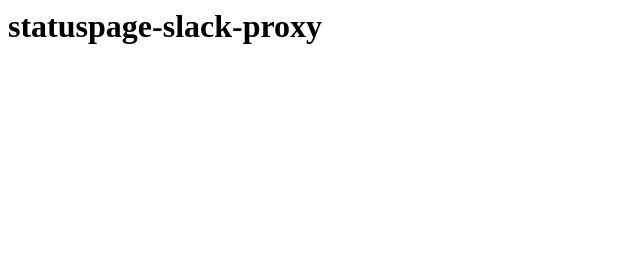
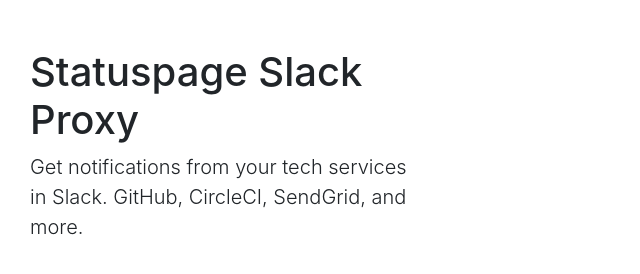
Before and after one commit to danpalmer/statuspage-slack-proxy, a plain HTML site: page static/index.html in a window 1280 px wide. Shown: the whole page, without its empty margins (0-640 px from the left). Drawn offline with nearby package versions, Linux system fonts and the light colour scheme.

Commit message:
Start sketching out landing page

```diff
--- a/static/index.html
+++ b/static/index.html
@@ -1 +1,23 @@
-<h1>statuspage-slack-proxy</h1>
+<html>
+    <head>
+        <link
+            rel="stylesheet"
+            href="https://cdnjs.cloudflare.com/ajax/libs/twitter-bootstrap/4.3.1/css/bootstrap.min.css"
+            integrity="sha256-YLGeXaapI0/5IgZopewRJcFXomhRMlYYjugPLSyNjTY="
+            crossorigin="anonymous"
+        />
+
+        <title>Statuspage Slack Proxy</title>
+    </head>
+    <body>
+        <div class="container-fluid mt-5">
+            <div class="col-xs-12 col-md-8 col-lg-6 col-xl-4">
+                <h1>Statuspage Slack Proxy</h1>
+                <p class="lead">
+                    Get notifications from your tech services in Slack. GitHub,
+                    CircleCI, SendGrid, and more.
+                </p>
+            </div>
+        </div>
+    </body>
+</html>
```
